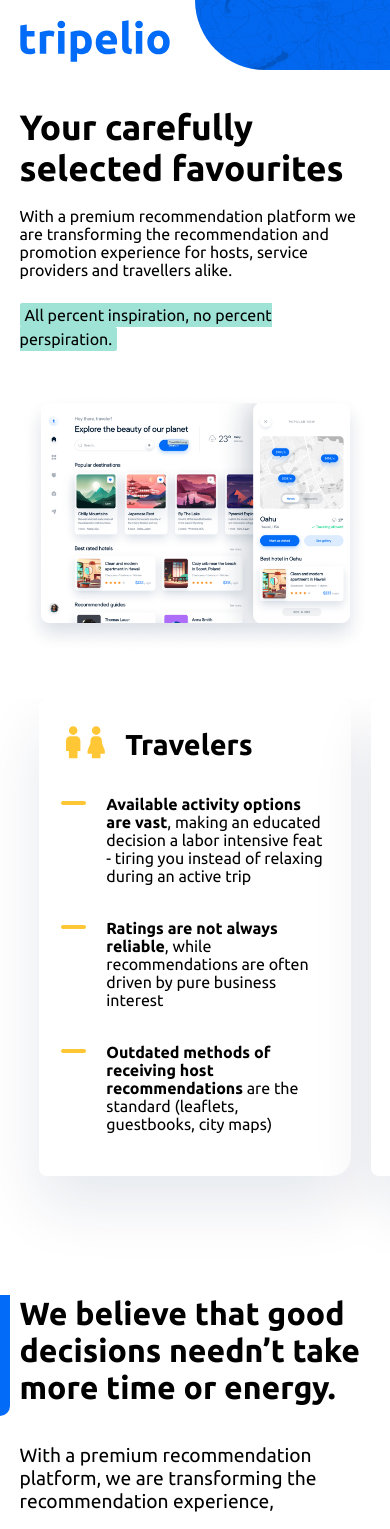
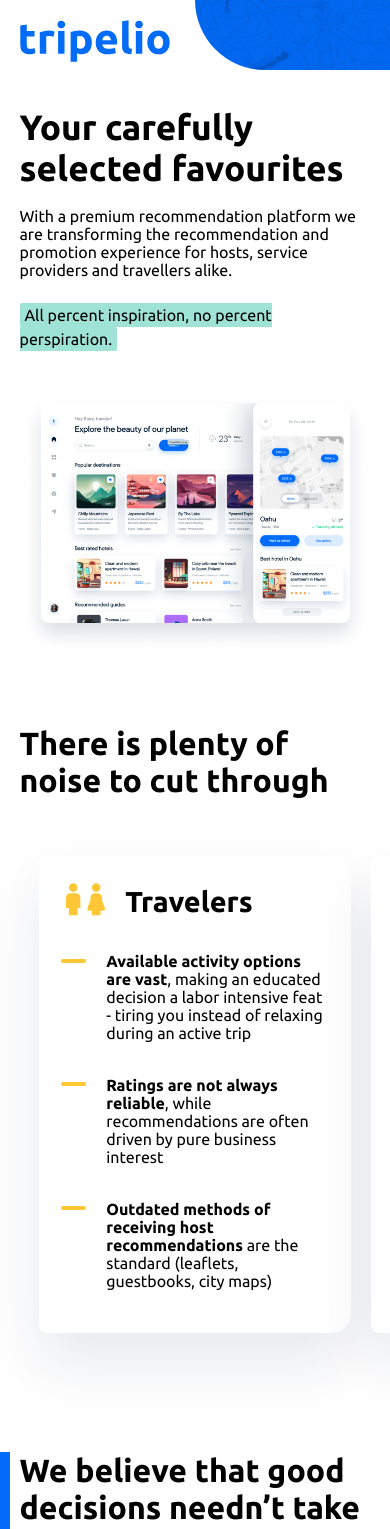
Before and after one commit to pepper-labs/tripel.io, a Next.js app: page / in a window 390 px wide. Shown: the top 1529 px of the page. Built offline with nearby package versions, Linux system fonts and the light colour scheme.

Commit message:
Show value proposition title on mobile

```diff
--- a/components/ProductHighlights.tsx
+++ b/components/ProductHighlights.tsx
@@ -3,11 +3,11 @@ import styles from '../styles/ProductHighlights.module.css';
 const cls = (...classNames: string[]) => classNames.join(' ');
 
 export default function ProductHighlights() {
-  return <section className={cls(styles.highlights, 'container')}>
+  return <>
+    <h2 className={styles.titleForMobile}>There is plenty of noise to cut through</h2>
+    <section className={cls(styles.highlights, 'container')}>
       <div>
-      <h2>
-        There is plenty of noise to cut through
-      </h2>
+        <h2 className={styles.title}>There is plenty of noise to cut through</h2>
 
         <div className={cls(styles.highlight, styles['highlight--yellow'], styles['highlight--bottom-right-rounded'])}>
           <div className={styles.highlight__title}>
@@ -30,7 +30,8 @@ export default function ProductHighlights() {
             </li>
 
             <li>
-            <strong>Outdated methods of receiving host recommendations</strong> are the standard (leaflets, guestbooks,
+              <strong>Outdated methods of receiving host recommendations</strong> are the standard (leaflets,
+              guestbooks,
               city maps)
             </li>
           </ul>
@@ -89,5 +90,6 @@ export default function ProductHighlights() {
           </ul>
         </div>
       </div>
-  </section>;
+    </section>
+  </>;
 }
--- a/styles/ProductHighlights.module.css
+++ b/styles/ProductHighlights.module.css
@@ -8,7 +8,8 @@
 
 @media (max-width: 700px) {
   .highlights {
-    padding: 0 0 70px;
+    padding: 30px 0 70px;
+    gap: 0;
   }
 }
 
@@ -54,11 +55,14 @@
     display: flex;
     min-width: 80vw;
     margin-left: 10vw;
+    margin-right: 5vw;
   }
 
   .highlights > div + div {
     margin-left: 0;
+    margin-right: 0;
     flex: 1 0 180vw;
+    padding-right: 10vw;
   }
 
   .highlights:after,
@@ -67,17 +71,26 @@
   }
 }
 
-.highlights h2 {
+.title {
   font-size: 2em;
   margin: 0 0 5em;
   position: relative;
   z-index: 20;
 }
 
+.titleForMobile {
+  display: none;
+  font-size: 2em;
+  padding: 0 5%;
+}
+
 @media (max-width: 700px) {
-  .highlights h2 {
+  .title {
+    display: none;
+  }
+
+  .titleForMobile {
     display: block;
-    margin-bottom: 1em;
   }
 }
 
@@ -94,10 +107,6 @@
 }
 
 @media (max-width: 700px) {
-  .highlights h2 {
-    display: none;
-  }
-
   .highlight {
     padding: 7vw;
     margin-bottom: 2vh;
```
Lines whose indentation alone changed are shown as unchanged.
